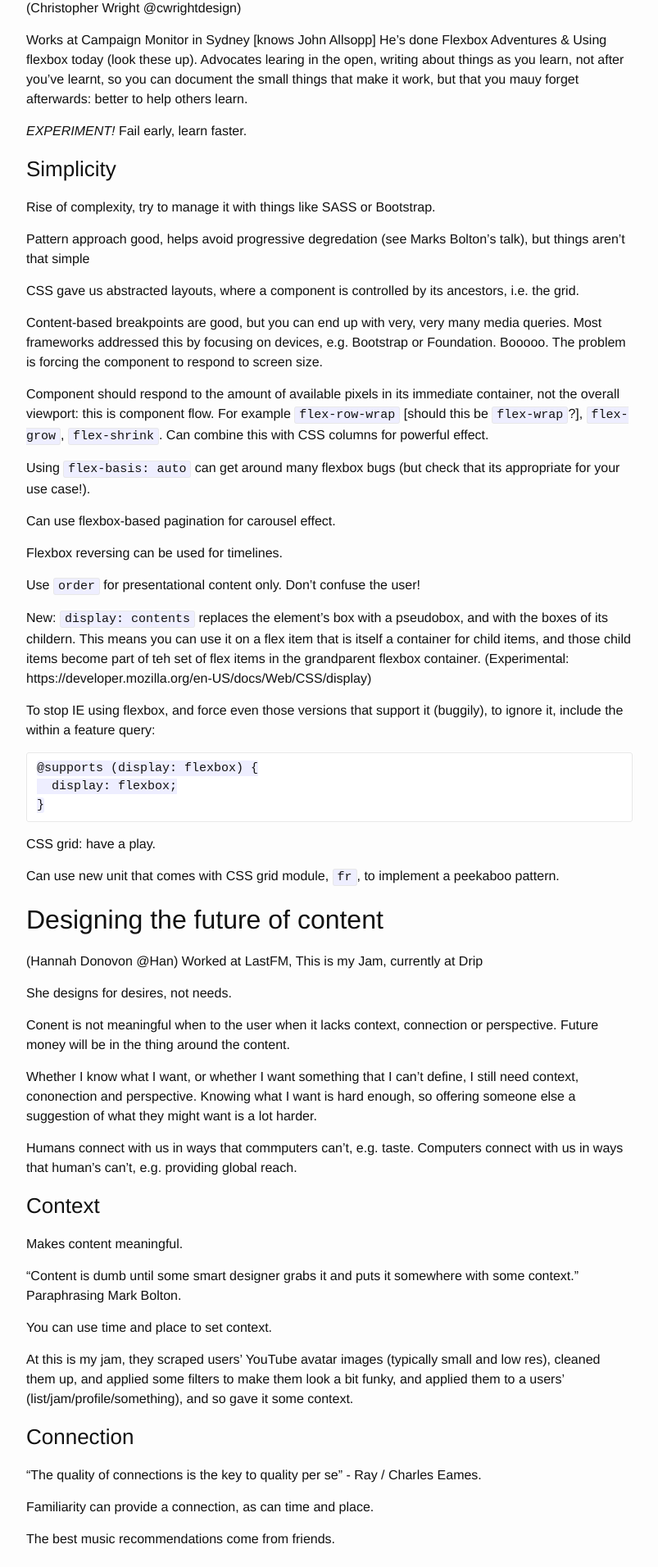
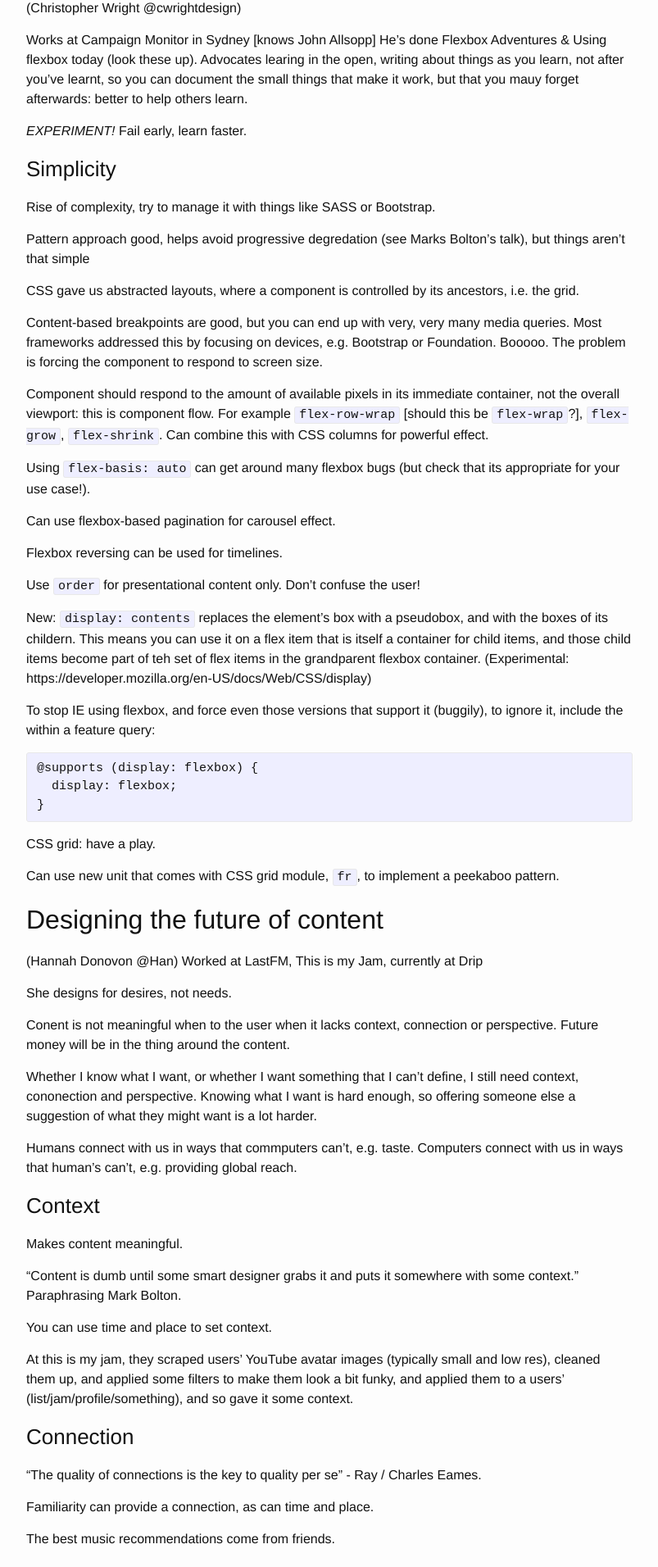
Before and after one commit to davidcmoulton/decodeuri, a Jekyll site: the page built from _posts/2016-03-18-smashing-conference-2016-day-2.md, in a window 1280 px wide. Shown: the part 2035-3947 px from the top of the page at 82% size, without its empty margins (238-1041 px from the left). Built offline with Jekyll 4.4.1, drawn with Linux system fonts in a browser that asks for light colours.

Commit message:
Update theme

```diff
--- /dev/null
+++ b/Gemfile
@@ -0,0 +1,3 @@
+source 'https://rubygems.org'
+gem 'jekyll'
+gem 'minima'
--- a/_config.yml
+++ b/_config.yml
@@ -5,12 +5,12 @@
   David Moulton, front end developer, blogs here.
 baseurl: "" # the subpath of your site, e.g. /blog/
 url: "http://decodeuri.net" # the base hostname & protocol for your site
-email_display: "hello at decodeuri dot net"
 twitter_username: davidcmoulton
 github_username:  davidcmoulton
 
 
 # Build settings
+theme: minima
 markdown: kramdown
 kramdown:
   input: GFM
--- a/_sass/_base.scss
+++ b/_sass/_base.scss
@@ -133,6 +133,10 @@
     background-color: #eef;
 }
 
+pre.highlight {
+    background-color: #eef;
+}
+
 code {
     padding: 1px 5px;
 }
```
Also changed, not shown: Gemfile.lock (added), 1 other file.
